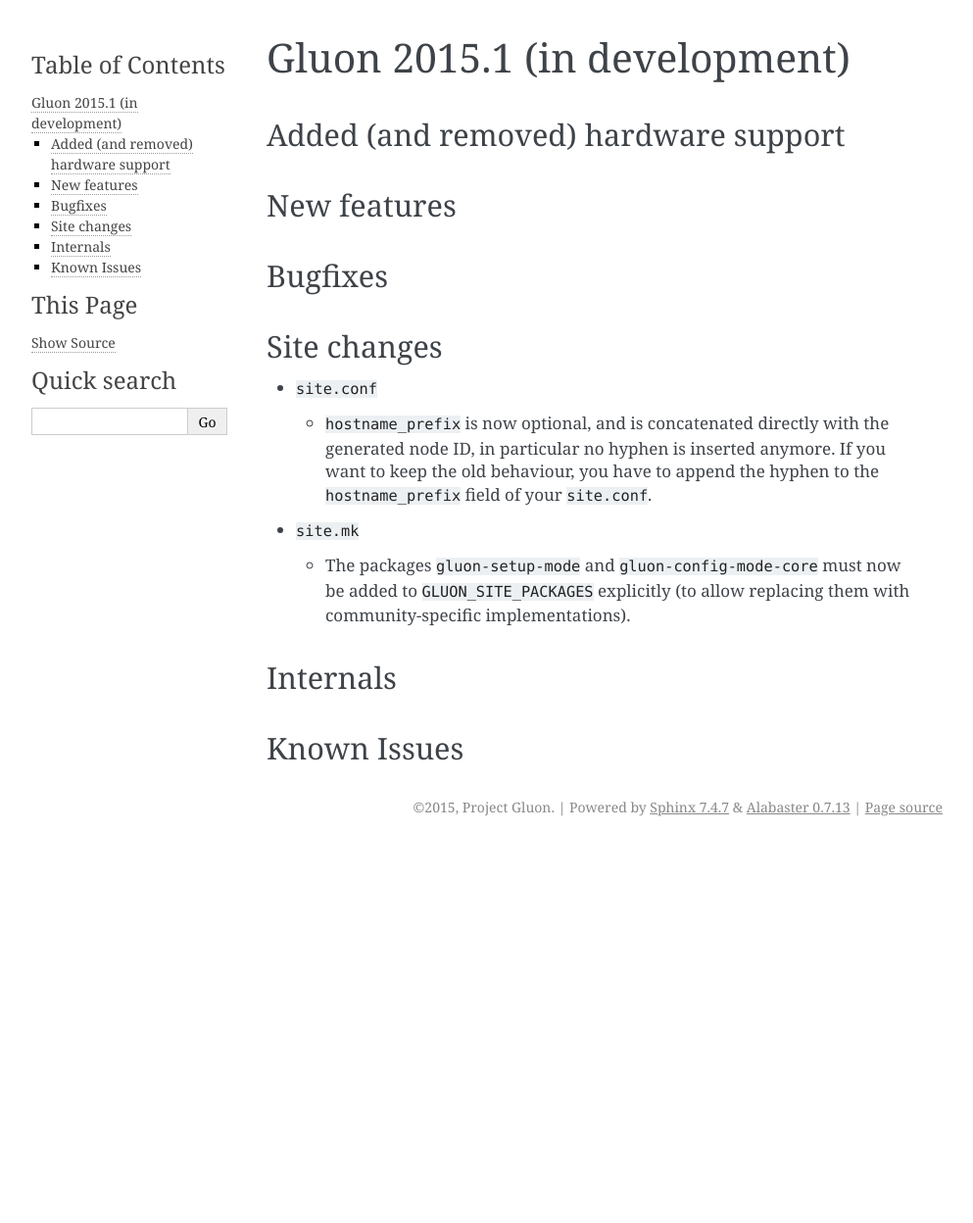
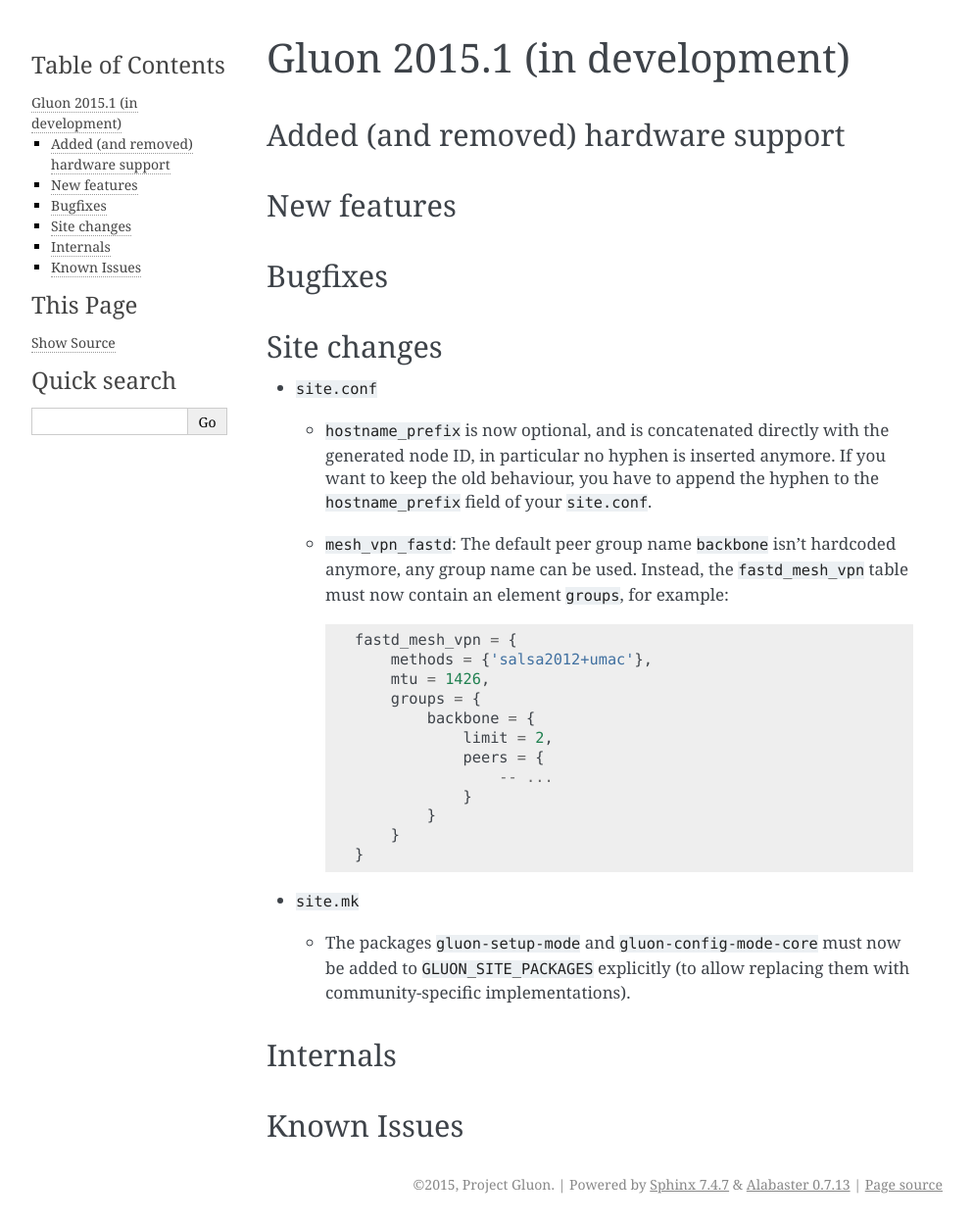
Before and after one commit to freifunk-gluon/gluon, a Sphinx documentation site: the page built from docs/releases/v2015.1.rst, in a window 1280 px wide. Shown: the whole page at 98% size, without its empty margins (148-1141 px from the left). Built offline with Sphinx 7.4.7, drawn with Linux system fonts in a browser that asks for light colours; before the commit the page ends 900 px from its top, so only the background shows below that.

Commit message:
docs: add fastd_mesh_vpn changes to changelog

```diff
--- a/docs/releases/v2015.1.rst
+++ b/docs/releases/v2015.1.rst
@@ -22,6 +22,24 @@
     to keep the old behaviour, you have to append the hyphen to the
     ``hostname_prefix`` field of your ``site.conf``.
 
+  - ``mesh_vpn_fastd``: The default peer group name ``backbone`` isn't hardcoded anymore, any
+    group name can be used. Instead, the ``fastd_mesh_vpn`` table must now contain an element ``groups``,
+    for example::
+
+      fastd_mesh_vpn = {
+          methods = {'salsa2012+umac'},
+          mtu = 1426,
+          groups = {
+              backbone = {
+                  limit = 2,
+                  peers = {
+                      -- ...
+                  }
+              }
+          }
+      }
+
+
 * ``site.mk``
 
   - The packages ``gluon-setup-mode`` and ``gluon-config-mode-core`` must now be
```
